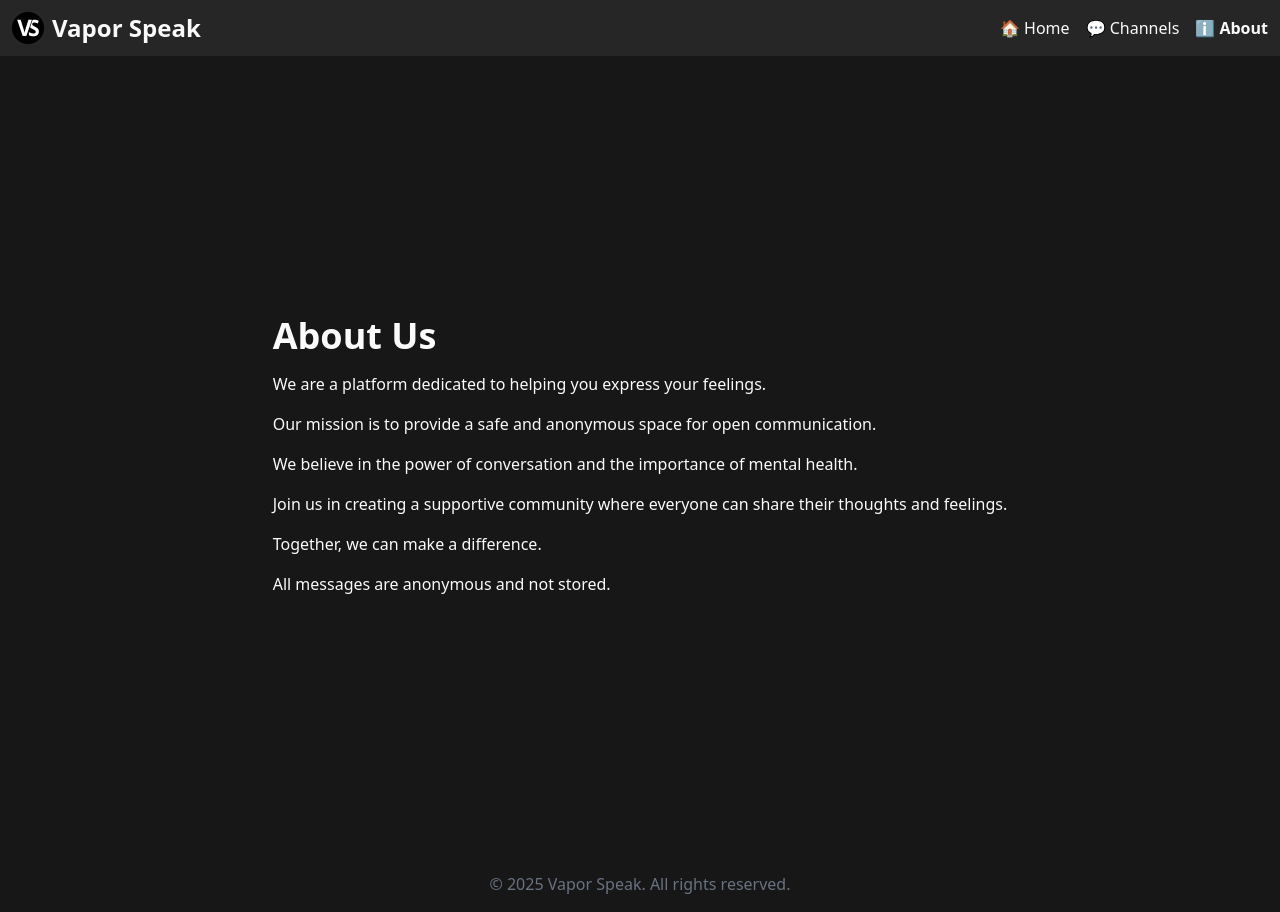
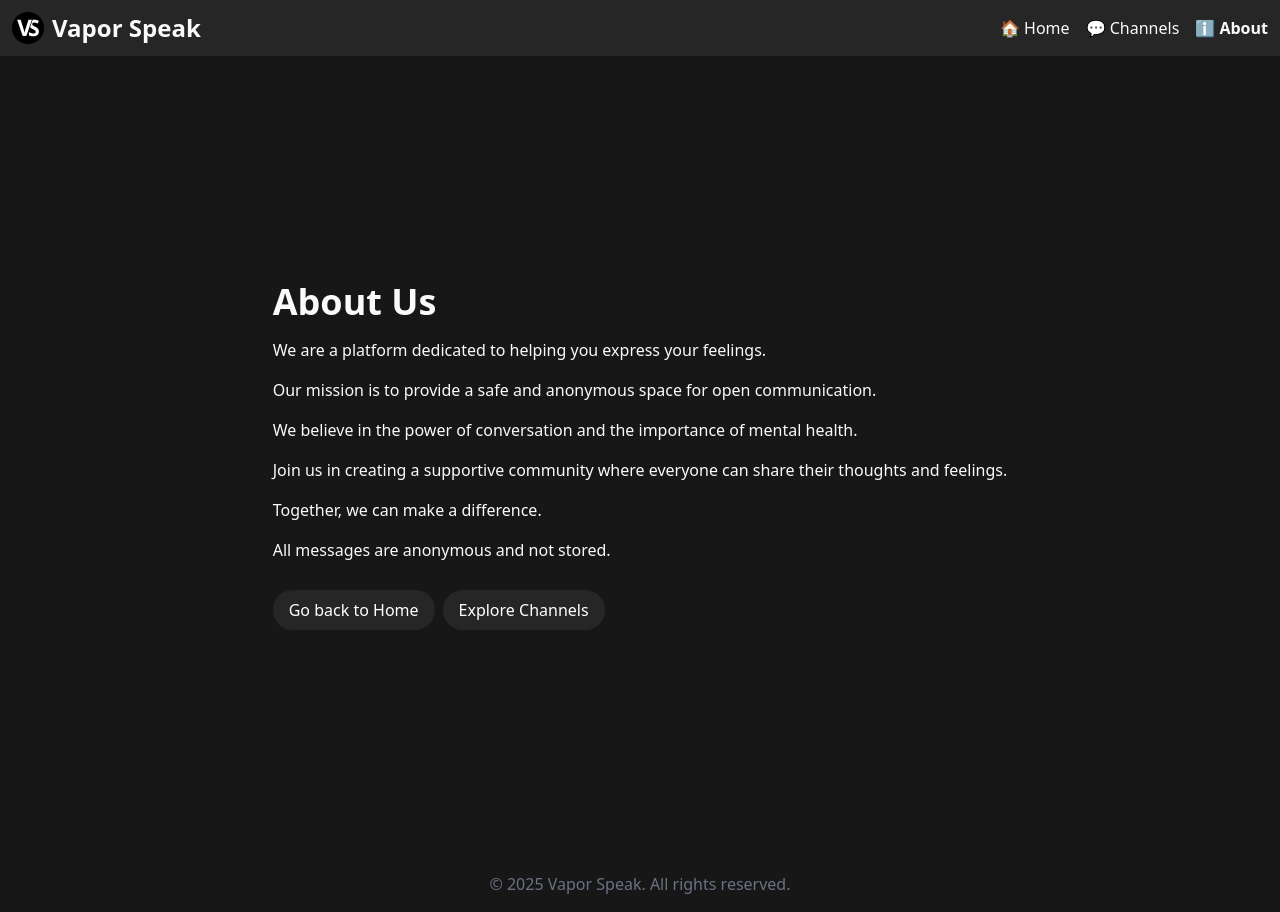
Before and after one commit to cvemir369/vapor-speak, a Next.js app in the folder client/: page /about in a window 1280 px wide. Built offline with nearby package versions, Linux system fonts and the light colour scheme; a web font is replaced by a local one.

Commit message:
added metadata for about and channels pages

```diff
--- a/client/src/app/about/page.tsx
+++ b/client/src/app/about/page.tsx
@@ -1,4 +1,11 @@
 import MobileMenu from "@/components/MobileMenu";
+import Link from "next/link";
+import { Metadata } from "next";
+
+export const metadata: Metadata = {
+  title: "About Us - Vapor Speak",
+  description: "Learn more about our platform and mission.",
+};
 
 export default function About() {
   return (
@@ -23,6 +30,20 @@ export default function About() {
         <p>Together, we can make a difference.</p>
         <p>All messages are anonymous and not stored.</p>
       </div>
+      <div className="flex gap-2">
+        <Link
+          href="/"
+          className="rounded-full w-fit bg-neutral-800 text-white py-2 px-4 mt-3 hover:bg-neutral-700 cursor-pointer active:scale-95 transition-transform"
+        >
+          Go back to Home
+        </Link>
+        <Link
+          href="/channels"
+          className="rounded-full w-fit bg-neutral-800 text-white py-2 px-4 mt-3 hover:bg-neutral-700 cursor-pointer active:scale-95 transition-transform"
+        >
+          Explore Channels
+        </Link>
+      </div>
     </div>
   );
 }
--- /dev/null
+++ b/client/src/app/channels/layout.tsx
@@ -0,0 +1,14 @@
+import { Metadata } from "next";
+
+export const metadata: Metadata = {
+  title: "Channels - Vapor Speak",
+  description: "Join the conversation in our channels.",
+};
+
+export default function ChannelsLayout({
+  children,
+}: {
+  children: React.ReactNode;
+}) {
+  return <>{children}</>;
+}
```
